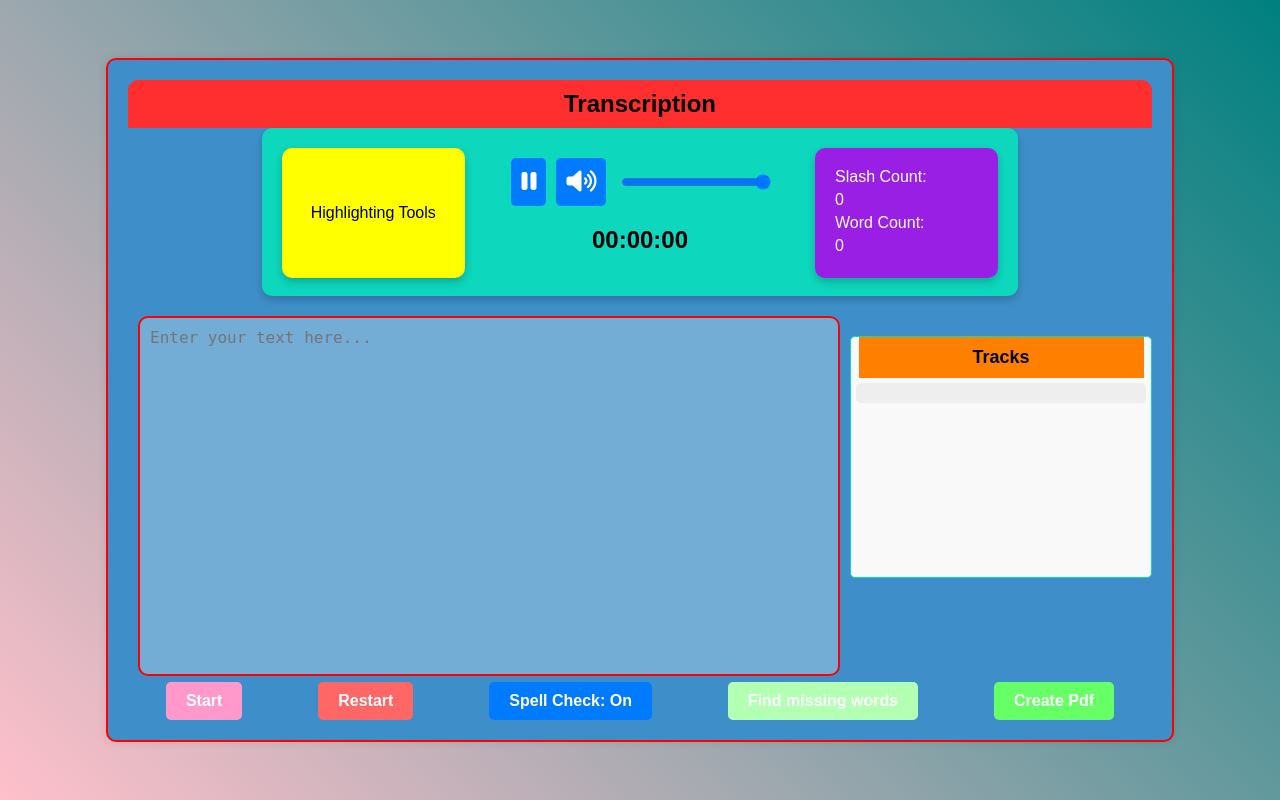
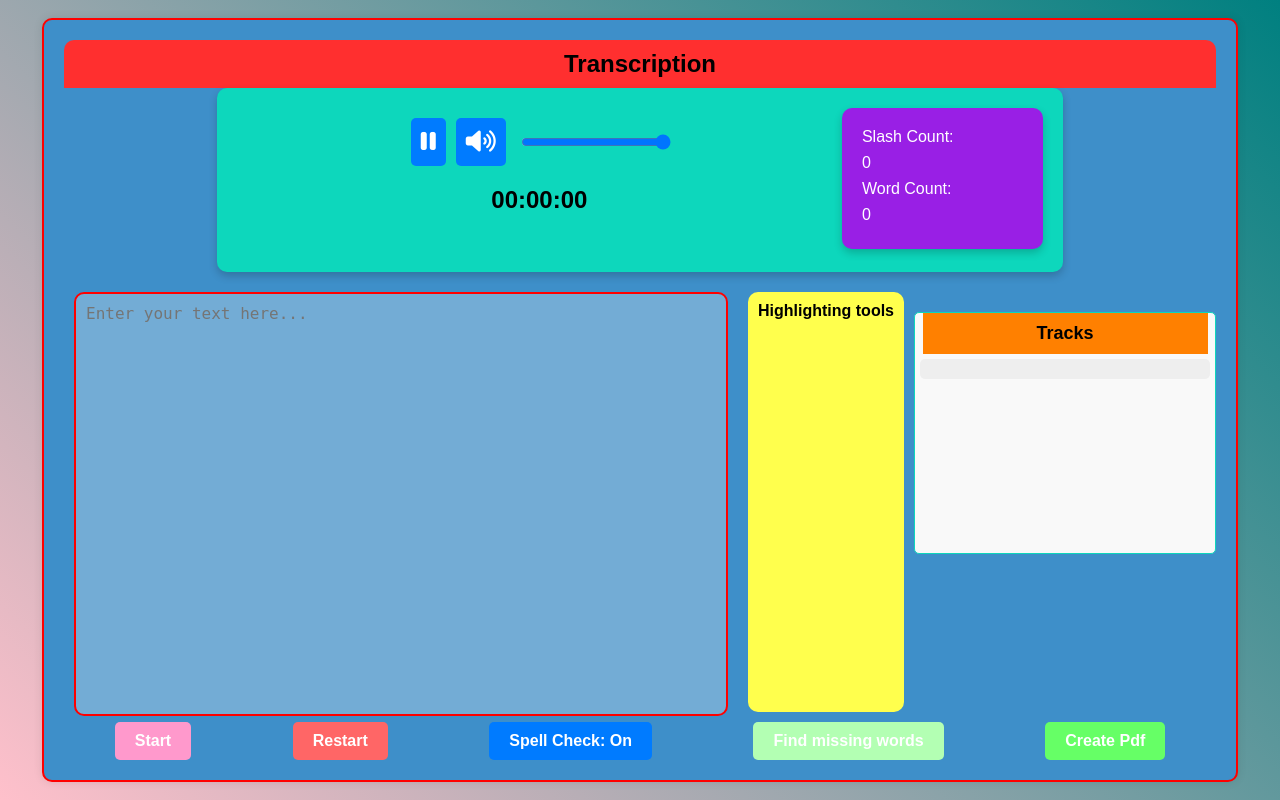
Before and after one commit to Arminarm90/Transcription-Assist, a Django app: page / in a window 1280 px wide. Run offline with Django 4.2, Linux system fonts and the light colour scheme; data that the repository does not hold is empty.

Commit message:
adding highlighying tools next to the text area

```diff
--- a/templates/audio/assist.html
+++ b/templates/audio/assist.html
@@ -16,9 +16,6 @@
     <div class="container">
       <div class="header">Transcription</div>
       <div class="audio-player">
-        <div id= "layout-button" class="center1">
-          <p>Highlighting Tools</p>
-        </div>
         <audio id="audio">
           <source id="audio-source" src="" type="audio/mp3" />
           Your browser does not support the audio element.
@@ -53,7 +50,7 @@
           class="text-area"
           placeholder="Enter your text here..."
         ></textarea>
-        <!-- <div class="highlighting-tools">Highlighting tools</div> -->
+        <div class="highlighting-tools">Highlighting tools</div>
         <div class="playlist-container">
           <div class="tracks">Tracks</div>
           <ul class="playlist">
--- a/transcription/static/css/style.css
+++ b/transcription/static/css/style.css
@@ -11,8 +11,8 @@ body {
   border: 2px solid #ff0000;
   border-radius: 10px;
   background-color: rgb(62, 143, 201);
-  width: 80%;
-  height: 80%;
+  width: 90%;
+  height: 90%;
   display: flex;
   flex-direction: column;
   /* align-items: center; */
@@ -54,6 +54,8 @@ body {
 }
 .highlighting-tools {
   background-color: #ffff4d;
+  height: 100%;
+  margin: 0 10px;
   border-radius: 10px;
   padding: 10px;
   text-align: center;
```
